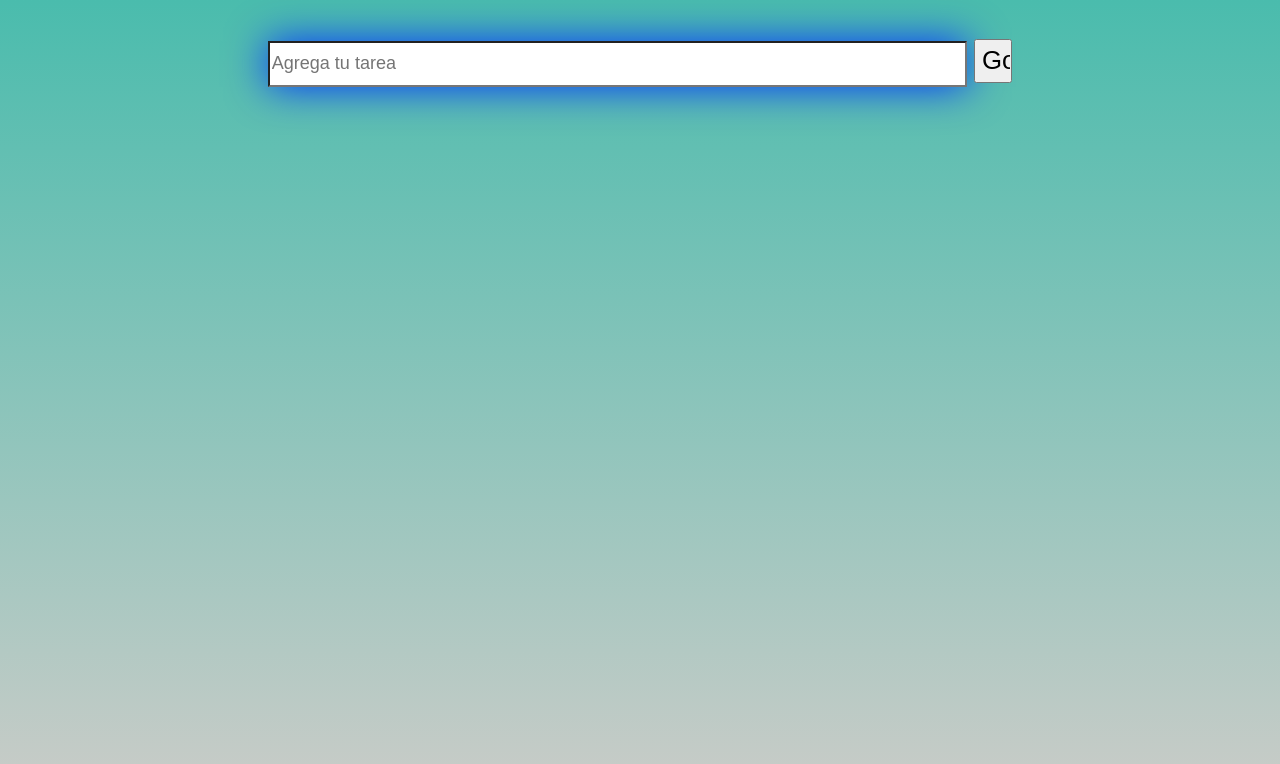
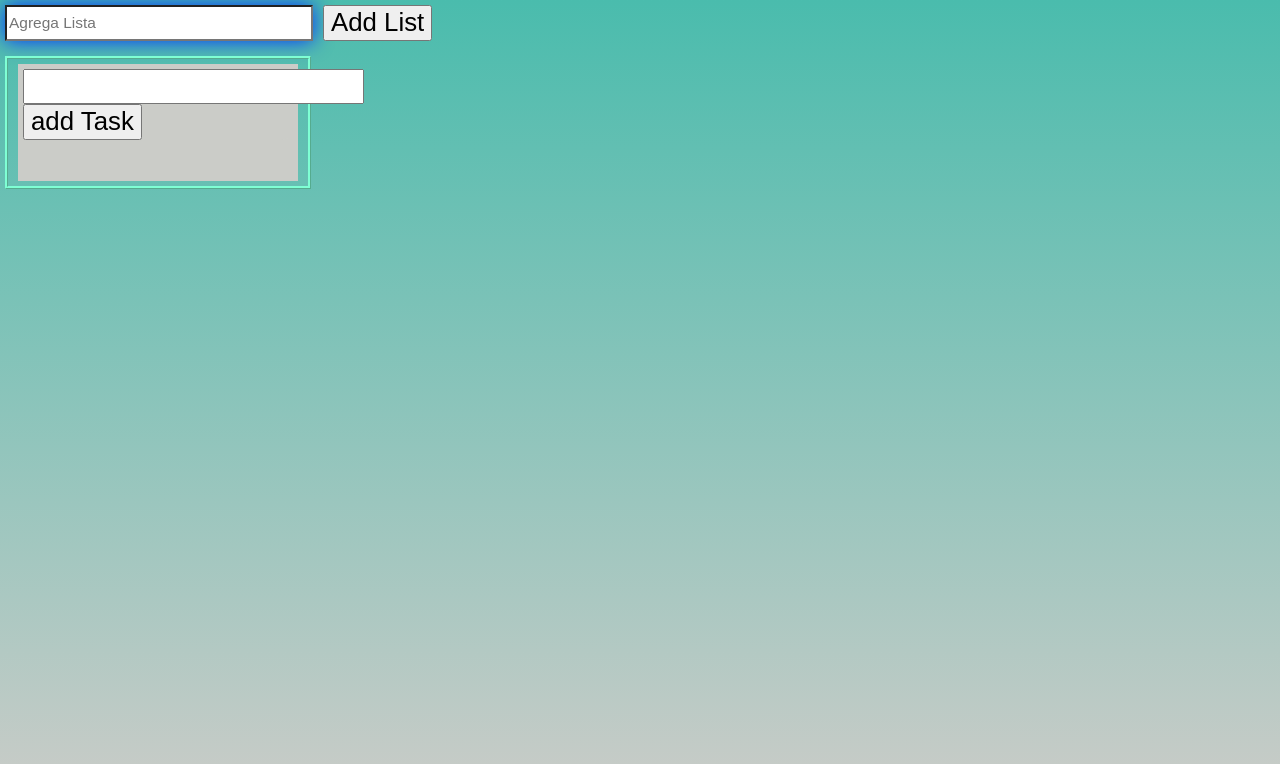
Before and after one commit to GuillermoLM/project-tasks-equipo4, a website: page index.html in a window 1280 px wide. Drawn offline with nearby package versions, Linux system fonts and the light colour scheme.

Commit message:
Added structure and css. New proyect trello board

```diff
--- a/css/main.css
+++ b/css/main.css
@@ -1,6 +1,6 @@
 /*LAYOUT*/
 
-#container {
+/* #container {
     display: flex;
     flex-direction: column;
     align-items: center;
@@ -29,47 +29,102 @@
 
 .taskItem span {
     overflow-wrap: break-word;
-}
+} */
 
 /*THEME*/
 
 body,
 html {
-    /*background body*/
+    /* background body*/
+
     background: -webkit-gradient(linear, left top, left bottom, from(#4ABCAD), to(#cbccc8)) fixed;
     font-size: calc(13px + 1vw);
-    font-family: 'Cabin', sans-serif;
+    font-family: 'Cabin',sans-serif;
     /*estilo texto*/
 }
 
 /* he creado esta parte para hacer el efecto, con esto se pasa el mouse por el texto y queda tachado*/
 
-span:hover {
+/* span:hover {
     text-decoration: line-through;
     color: rgb(105, 88, 65);
-    text-shadow: 0 0 30px #00FF00/*#fff*/
-    ;
+     text-shadow: 0 0 30px #0FF0, #0fff;
     /*efecto sombra para el texto*/
-}
+/* } */
 
-a
+
 /*----*/
 
-#inputId {
+/* #inputId {
     background-color: #ddd;
-    /*efecto para la caja de texto*/
     box-shadow: 0 0 20px #4f9;
-    /*fondo a la caja de texto*/
-}
+    margin-right: 10px;
+} */
 
-.add {
+.addTask {
     background-color: #cbccc8;
     border-radius: 0.5em;
 }
 
 #inputId {
     font-family: 'Cabin', sans-serif;
-    font-size: 0.7em;
-    box-shadow: 0 0 40px #03f;
-    /*efecto sombra*/
+    font-size: 0.6em;
+    box-shadow: 0 0 20px #03f;
+    width: 300px;
 }
+#buttonAdd {
+    margin-left: 10px;
+}
+
+
+body {
+    display: flex;
+    flex-direction: column;
+    margin: 0;
+    padding: 0;
+}
+
+header {
+    display: flex;
+    justify-content: flex-start;
+    padding: 5px;
+    margin-bottom: 10px;
+}
+.lists {
+    display: flex;
+    flex-direction: row;
+    justify-content: center;
+    border: 3px ridge aquamarine;
+    padding: 5px;
+    margin: 0 5px;
+}
+
+section {
+    display: flex;
+    flex-direction: row;
+}
+
+.list {
+    width: 270px;
+    margin: 0 5px;
+    background: #cbccc8;
+    padding: 5px;
+}
+
+.taskItem {
+    display: flex;
+    flex-direction: row;
+    padding: 10px 0;
+}
+
+.taskItem button {
+    margin-right: 10px;
+}
+
+
+.buttonList {
+    visibility: hidden;
+}
+.buttonList:hover {
+    visibility: visible;
+}
--- a/index.html
+++ b/index.html
@@ -13,21 +13,26 @@
 
 <body>
 
-  <div id="container">
+  <header>
 
-    <div class="addTask">
-      <input type="text" id="inputId" placeholder="Agrega tu tarea">
-      <input type="button" class="buttonId" id="buttonAdd" value="Go!">
+    <input type="text" id="inputId" placeholder="Agrega Lista">
+<button class="buttonId" id="buttonAdd">Add List</button>
+  </header>
+  <section>
+
+    <div class="lists">
+      <div class="list">
+        <div class="addTask">
+          <input type="text">
+          <button class="buttonId">add Task</button>
+        </div>
+        <div id="list" class="taskList">
+          <button class="buttonList">X</button>
+        </div>
+      </div>
     </div>
 
-
-
-    <div id="list" class="taskList">
-
-
-    </div>
-
-  </div>
+  </section>
   <script src="js/main.js"></script>
 </body>
 
--- a/js/main.js
+++ b/js/main.js
@@ -1,46 +1,59 @@
-(function(){
+(function () {
 	//Variables
 	var list = document.getElementById("list"),
 		inputTask = document.getElementById("inputId"),
 		buttonTask = document.getElementById("buttonAdd");
 
 	//Functions
-	var addTask = function(){
-		var task = inputTask.value,
+	var addTask = function () {
+		var task = inputTask.value.trim(),
 			newTask = document.createElement("div"),
 			link = document.createElement("span"),
+			btnX = document.createElement("button");
 			content = document.createTextNode(task);
+			txt = document.createTextNode("\u00D7");
 
-		if (task === "") {//When the input is empty and you click add task
+		if (task === "") { //When the input is empty and you click add task
 			inputTask.setAttribute("placeholder", "Agrega una tarea valida");
 			inputTask.className = "error";
 			return false;
 		}
 
-		link.appendChild(content);//Add content to p
-		newTask.appendChild(link);//Add p to div
-		list.appendChild(newTask);//Add the new task
+		link.className += "removeItem";
+
+		btnX.appendChild(txt);
+		link.appendChild(btnX);
+
+		link.appendChild(content); //Add content to p
+		newTask.appendChild(link); //Add p to div
+		list.appendChild(newTask); //Add the new task
+
+
+		//Call Delete element
+		newTask.onclick = deleteItem;
+
+		btnX.addEventListener("click", deleteItem);
 
 		inputTask.value = "";
-		//Delete elements
-		for (var i = 0; i <= list.children.length -1; i++) {
-			list.children[i].addEventListener("click", function () {
-			this.parentNode.removeChild(this);
-			});
-		}
 	};
+
+	function deleteItem(e) {
+		e.target.parentElement.removeChild(e.target.parent());
+	}
+
+
 	//Create check function
-	var checkTask = function(){
+	var checkTask = function () {
 		inputTask.className = "";
 		inputTask.setAttribute("placeholder", "Agrega tu tarea");
 	};
 
-	buttonTask.addEventListener("click", addTask);//Add task
-	inputTask.addEventListener("click", checkTask);//Check task
+	buttonTask.addEventListener("click", addTask); //Add task
+	inputTask.addEventListener("click", checkTask); //Check task
 
-	document.body.onkeyup = function(e){
-		if(e.keyCode == 13){
-		  addTask();
+	document.body.onkeyup = function (e) {
+		if (e.keyCode == 13) {
+			addTask();
 		}
 	}
 })();
```
